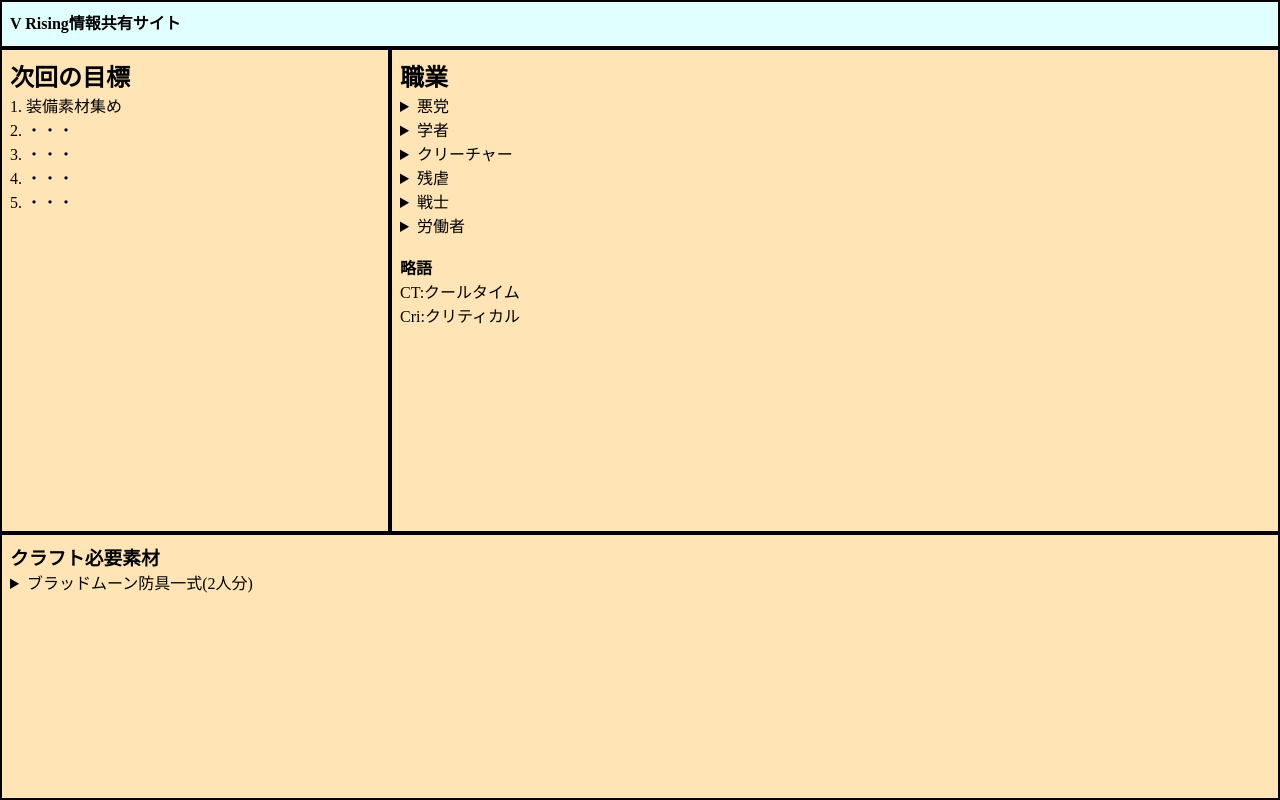
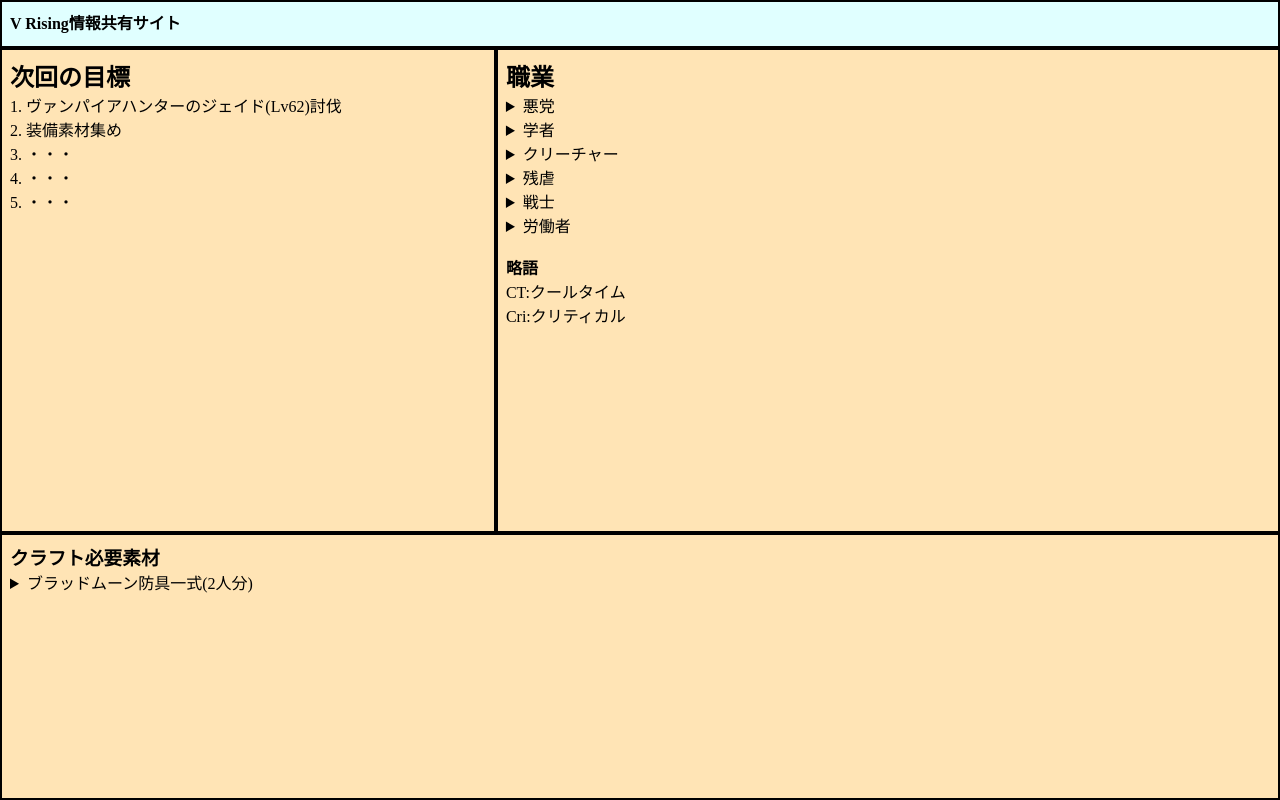
Before and after one commit to NekoMikan00/HALO-HOUSE-GROUP, a plain HTML site: page index.html in a window 1280 px wide. Drawn offline with Linux system fonts and the light colour scheme.

Commit message:
Update index.html

```diff
--- a/index.html
+++ b/index.html
@@ -12,8 +12,8 @@
 
         <div class="flex-content">
           <h2>次回の目標</h2>
-          <p>1. 装備素材集め</p>
-          <p>2. ・・・</p>
+          <p>1. ヴァンパイアハンターのジェイド(Lv62)討伐</p>
+          <p>2. 装備素材集め</p>
           <p>3. ・・・</p>
           <p>4. ・・・</p>
           <p>5. ・・・</p>
```
